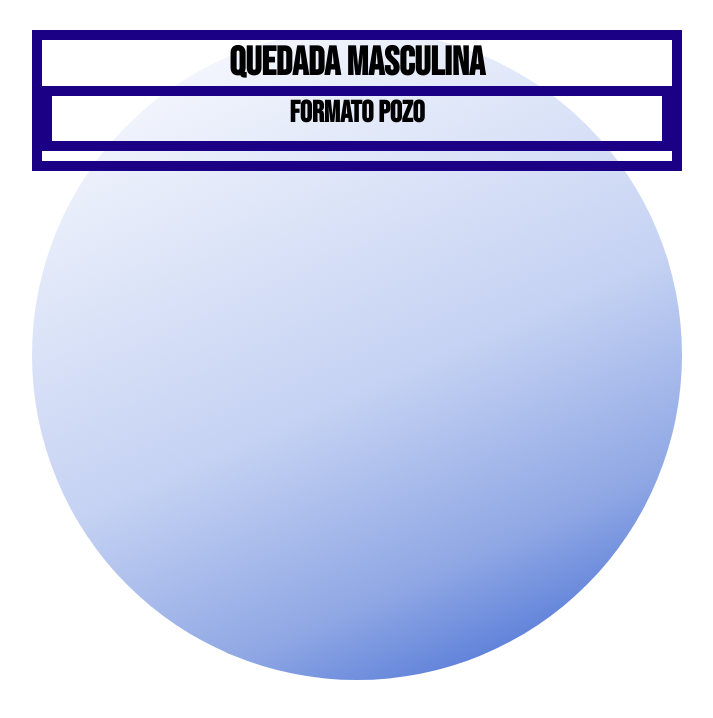
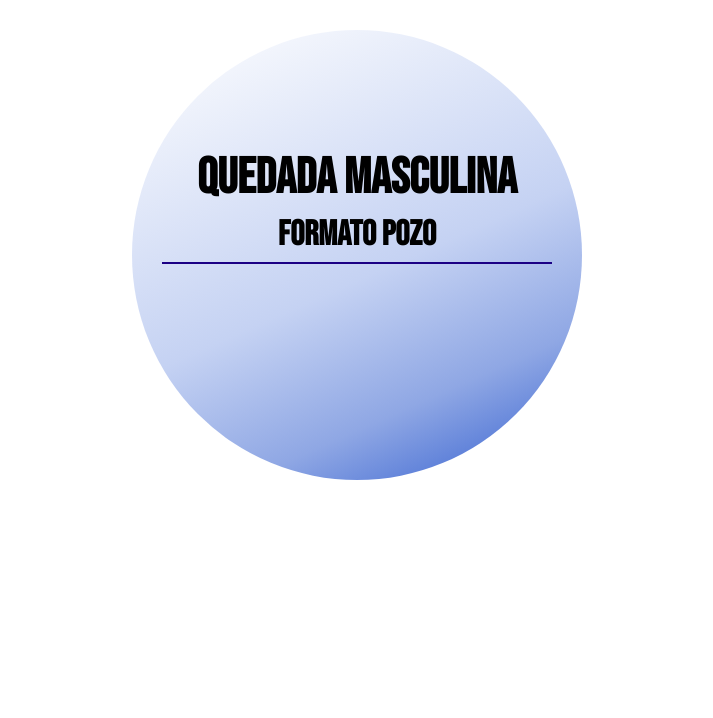
Before and after one commit to titoiriepal/QuedadaGrandpadel, a plain HTML site: page index.htm in a window 1280 px wide. Shown: the whole page, without its empty margins (283-996 px from the left). Drawn offline with Linux system fonts and the light colour scheme.

Commit message:
Title ball responsive

```diff
--- a/css/styles.css
+++ b/css/styles.css
@@ -27,17 +27,30 @@ h1,h2,h3,p{
 }
 
 h1{
-    font-size:4rem;
+    font-size:3.5rem;
+}
+
+@media (min-width: 780px) {
+    h1{
+        font-size: 5rem;
+    }
 }
 
 h2{
-    font-size:3rem
+    font-size:2.7rem;
+    border-bottom: 2px solid var(--azul);
+    margin: 0 3rem;
+    padding:  .7rem 0;
+
 }
 
-.separador{
-    border: 10px, solid, var(--azul);
-    padding-bottom: 1rem;
+@media (min-width: 780px) {
+    h2{
+        font-size: 3.5rem;
+    }
 }
+
+
 
 
 .contenedor{
@@ -46,6 +59,7 @@ h2{
     max-width: 120rem;
     margin: 0 auto;
     display:flex;
+    align-items:center;
     justify-content:center;
 
 }
@@ -53,10 +67,15 @@ h2{
 .gradiant{
     height: 30rem;
     width: 30rem;
+    display:block;
+    justify-content:space-between;
 
     background: rgb(255,255,255);
     background: linear-gradient(156deg, rgba(255,255,255,1) 0%, rgba(193,207,242,0.94) 54%, rgba(143,167,228,1) 77%, rgba(47,92,207,1) 100%);
     border-radius: 5px;
+    padding-top: 7rem;
+
+
 }
 @media (min-width:468px ) {
     .gradiant{
@@ -79,6 +98,7 @@ h2{
     .gradiant{
         height: 45rem;
         width: 45rem;
+        padding-top: 12rem;
     }
 
     .gradiant:hover{
@@ -86,15 +106,3 @@ h2{
         width: 55rem;
     }
 }
-
-@media (min-width: 992px) {
-    .gradiant{
-        height: 65rem;
-        width: 65rem;
-    }
-
-    .gradiant:hover{
-        height: 75rem;
-        width: 75rem;
-    }
-}
--- a/index.htm
+++ b/index.htm
@@ -18,7 +18,8 @@
         <div class="gradiant">
             <div class="separador">
                 <h1>QUEDADA MASCULINA</h1>
-                <H2 class="separador">FORMATO POZO</H2>
+
+                <H2>FORMATO POZO</H2>
             </div>
         </div>
     </div>
```
